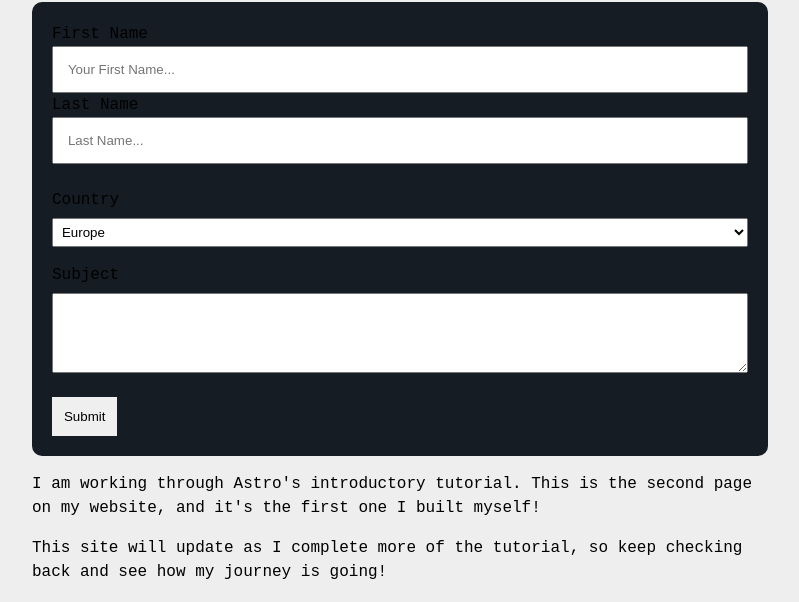
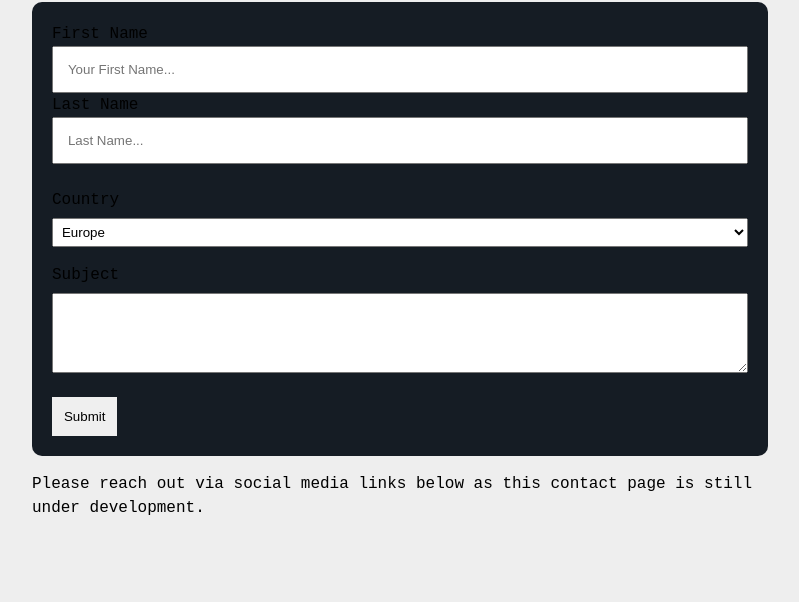
Before and after one commit to starrlord1/subsequent-star, an Astro site: page /contact in a window 1280 px wide. Shown: the part 198-800 px from the top of the page, without its empty margins (240-1039 px from the left). Built offline with nearby package versions, Linux system fonts and the light colour scheme; Astro itself is replaced by a stand-in of ours.

Commit message:
contact me page updates. Still under development

```diff
--- a/src/pages/contact.astro
+++ b/src/pages/contact.astro
@@ -6,7 +6,7 @@ import BaseLayout from "../Layouts/BaseLayout.astro";
 
 <BaseLayout pageTitle={pageTitle}>
   <div class="contact-box">
-    <form action="action_page.php">
+    <form action="/">
       <label for="fname">First Name</label>
       <input
         type="text"
@@ -48,12 +48,6 @@ import BaseLayout from "../Layouts/BaseLayout.astro";
   </div>
 
   <p>
-    I am working through Astro's introductory tutorial. This is the second page
-    on my website, and it's the first one I built myself!
-  </p>
-
-  <p>
-    This site will update as I complete more of the tutorial, so keep checking
-    back and see how my journey is going!
+    Please reach out via social media links below as this contact page is still under development.
   </p>
 </BaseLayout>
```
